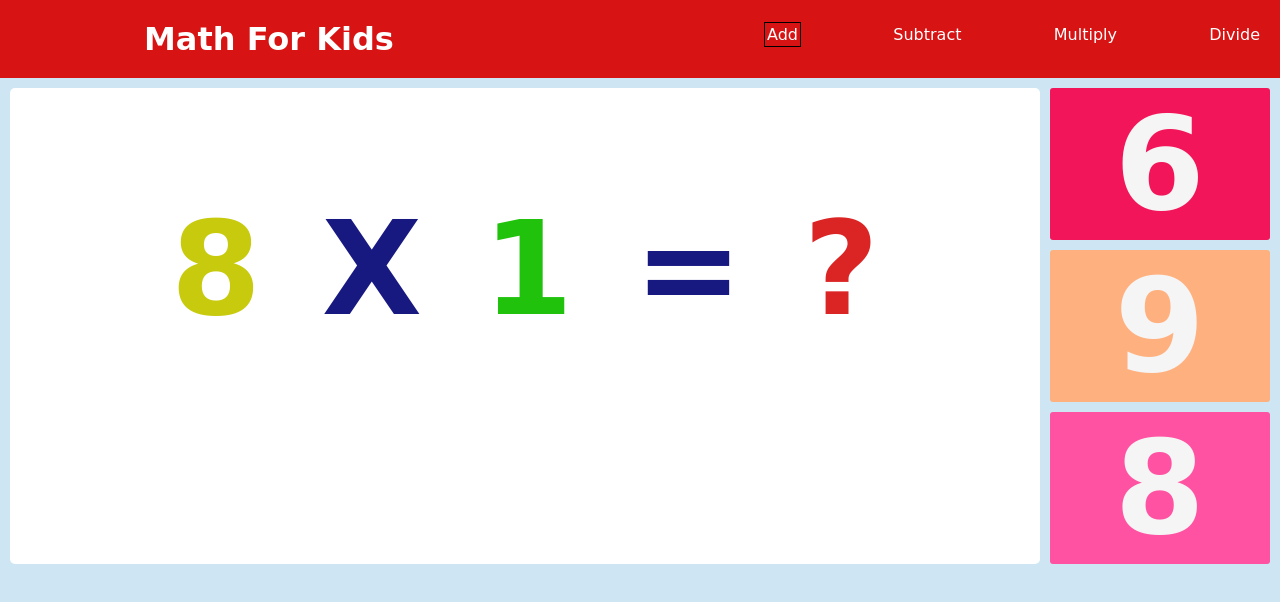
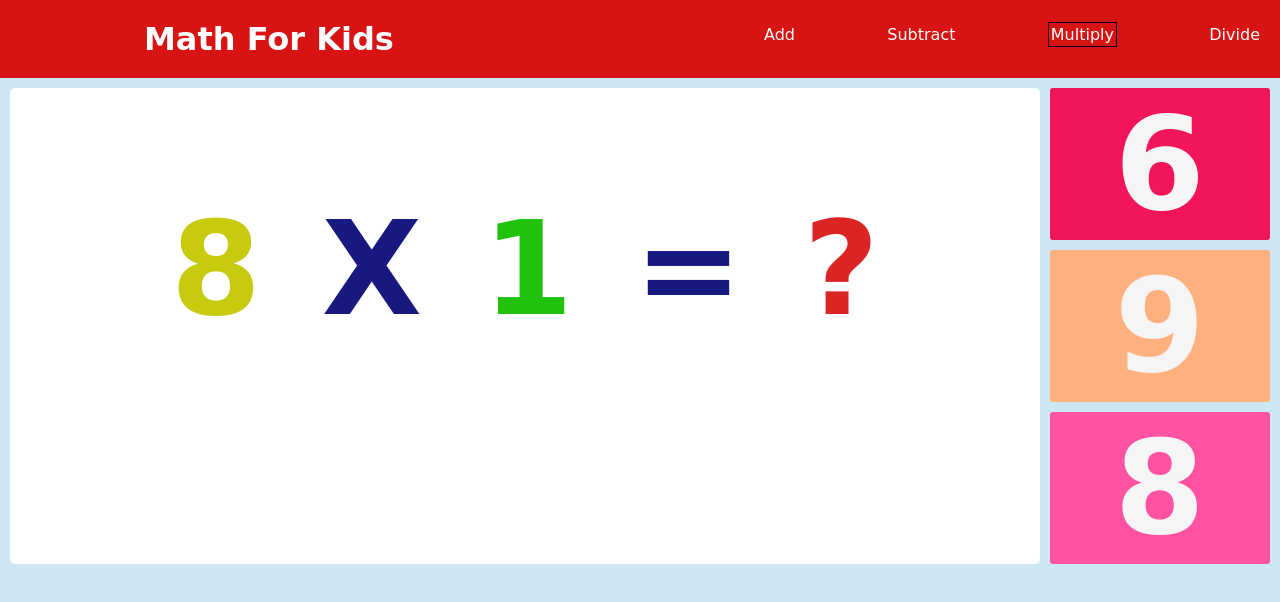
Before and after one commit to Hebaade/Math-For-Kids, a plain HTML site: page mul.html in a window 1280 px wide. Drawn offline with Linux system fonts and the light colour scheme.

Commit message:
Update mul.html

```diff
--- a/mul.html
+++ b/mul.html
@@ -14,9 +14,9 @@
         <div class="container">
             <h1>Math For Kids</h1>
             <ul>
-                <li class="current"><a href="index.html">Add</a></li>
+                <li ><a href="index.html">Add</a></li>
                 <li><a href="sub.html">Subtract</a></li>
-                <li><a href="mul.html">Multiply</a></li>
+                <li class="current"><a href="mul.html">Multiply</a></li>
                 <li><a href="div.html">Divide</a></li>
             </ul>
         </div>
```
